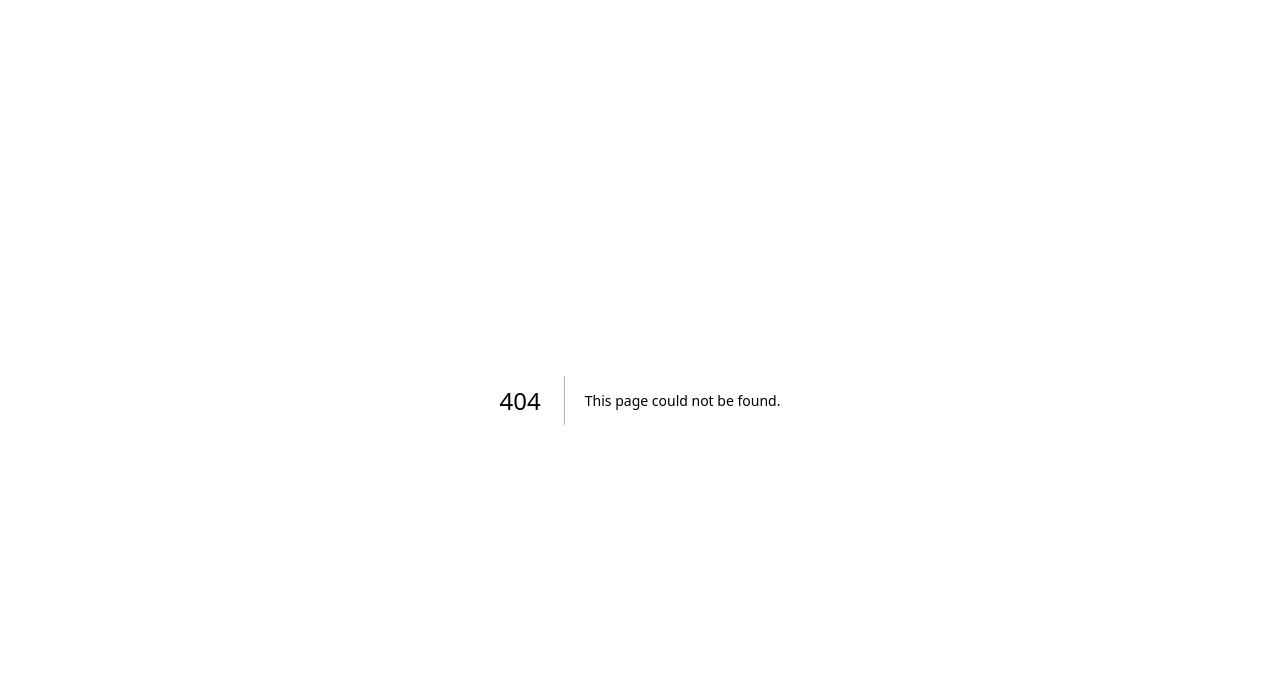
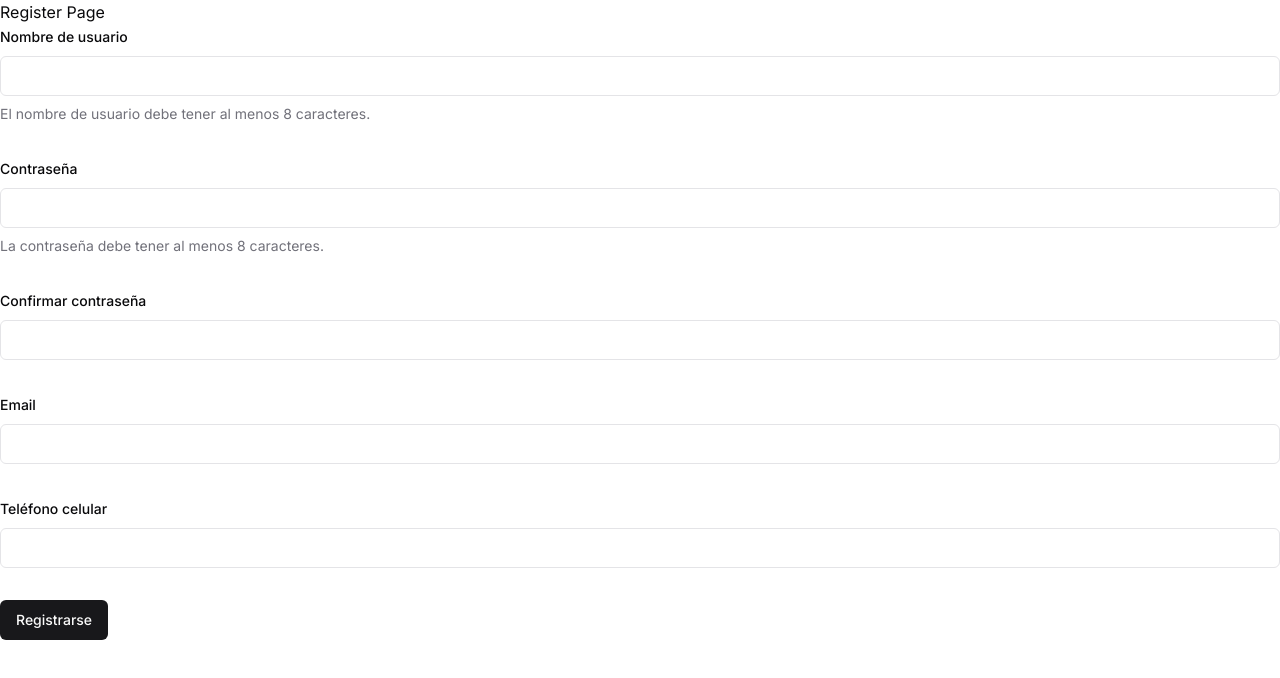
Before and after one commit to SEguidazu/gaona-app, a Next.js app: page /auth/register in a window 1280 px wide. Before the commit this address had no page. Shown: the top 678 px of the page. Built offline with nearby package versions, Linux system fonts and the light colour scheme.

Commit message:
crea un formulario de registro basico

```diff
--- /dev/null
+++ b/src/app/auth/register/page.tsx
@@ -0,0 +1,13 @@
+
+import RegisterForm from "@/components/forms/RegisterForm"
+
+function RegisterPage() {
+  return (
+    <main className="">
+      <h1>Register Page</h1>
+      <RegisterForm />
+    </main>
+  )
+}
+
+export default RegisterPage
--- a/src/app/layout.tsx
+++ b/src/app/layout.tsx
@@ -16,7 +16,12 @@ export default function RootLayout({
 }>) {
   return (
     <html lang="en">
-      <body className={inter.className}>{children}</body>
+      <body
+        suppressHydrationWarning={true}
+        className={inter.className}>
+
+        {children}
+      </body>
     </html>
   );
 }
--- /dev/null
+++ b/src/components/forms/RegisterForm.tsx
@@ -0,0 +1,146 @@
+"use client"
+
+import { zodResolver } from "@hookform/resolvers/zod"
+import { useForm } from "react-hook-form"
+import { z } from "zod"
+
+import { Button } from "@/components/ui/button"
+import {
+  Form,
+  FormControl,
+  FormDescription,
+  FormField,
+  FormItem,
+  FormLabel,
+  FormMessage,
+} from "@/components/ui/form"
+import { Input } from "@/components/ui/input"
+
+import { CELLPHONE_REGEX } from "@/lib/constants"
+
+const formSchema = z.object({
+  username: z.string().min(8, {
+    message: "Nombre de usuario inválido.",
+  }),
+  password: z.string().min(8, {
+    message: "Contraseña inválida."
+  }),
+  confirmPassword: z.string(),
+  email: z.string().email({
+    message: "El email es inválido."
+  }),
+  cellphone: z.string().regex(CELLPHONE_REGEX, {
+    message: "El número de teléfono es inválido."
+  })
+}).refine(
+  (data) => data.password === data.confirmPassword, {
+    message: "Las contraseñas no coinciden.",
+    path: ['confirmPassword']
+  }
+)
+
+function RegisterForm() {
+  const form = useForm<z.infer<typeof formSchema>>({
+    resolver: zodResolver(formSchema),
+    defaultValues: {
+      username: "",
+      password: "",
+      confirmPassword: "",
+      email: "",
+      cellphone: ""
+    },
+  })
+
+  function onSubmit(values: z.infer<typeof formSchema>) {
+    console.log(values)
+  }
+
+  return (
+    <Form {...form}>
+      <form onSubmit={form.handleSubmit(onSubmit)} className="space-y-8">
+        <FormField
+          control={form.control}
+          name="username"
+          render={({ field }) => (
+            <FormItem>
+              <FormLabel>Nombre de usuario</FormLabel>
+              <FormControl>
+                <Input {...field} />
+              </FormControl>
+              <FormDescription>
+                El nombre de usuario debe tener al menos 8 caracteres.
+              </FormDescription>
+              <FormMessage />
+            </FormItem>
+          )}
+        />
+
+        <FormField
+          control={form.control}
+          name="password"
+          render={({ field }) => (
+            <FormItem>
+              <FormLabel>Contraseña</FormLabel>
+              <FormControl>
+                <Input type="password" {...field} />
+              </FormControl>
+              <FormDescription>
+                La contraseña debe tener al menos 8 caracteres.
+              </FormDescription>
+              <FormMessage />
+            </FormItem>
+          )}
+        />
+
+        <FormField
+          control={form.control}
+          name="confirmPassword"
+          render={({ field }) => (
+            <FormItem>
+              <FormLabel>Confirmar contraseña</FormLabel>
+              <FormControl>
+                <Input type="password" {...field} />
+              </FormControl>
+              <FormMessage />
+            </FormItem>
+          )}
+        />
+
+        <FormField
+          control={form.control}
+          name="email"
+          render={({ field }) => (
+            <FormItem>
+              <FormLabel>Email</FormLabel>
+              <FormControl>
+                <Input type="email" {...field} />
+              </FormControl>
+              <FormMessage />
+            </FormItem>
+          )}
+        />
+
+        <FormField
+          control={form.control}
+          name="cellphone"
+          render={({ field }) => (
+            <FormItem>
+              <FormLabel>Teléfono celular</FormLabel>
+              <FormControl>
+                <Input
+                  type="tel"
+                  pattern="[0-9]{10}"
+                  {...field} />
+              </FormControl>
+              <FormMessage />
+            </FormItem>
+          )}
+        />
+
+        <Button type="submit">Registrarse</Button>
+      </form>
+    </Form>
+  )
+}
+
+export default RegisterForm
--- /dev/null
+++ b/src/lib/constants.ts
@@ -0,0 +1 @@
+export const CELLPHONE_REGEX = /^\d{10}$/
```
